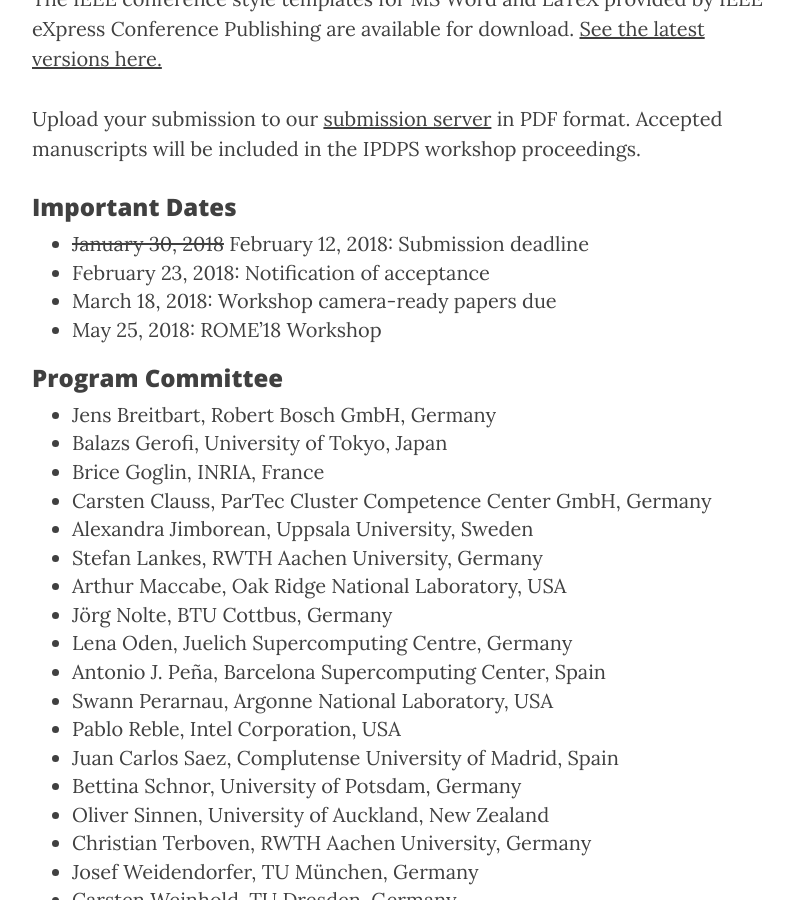
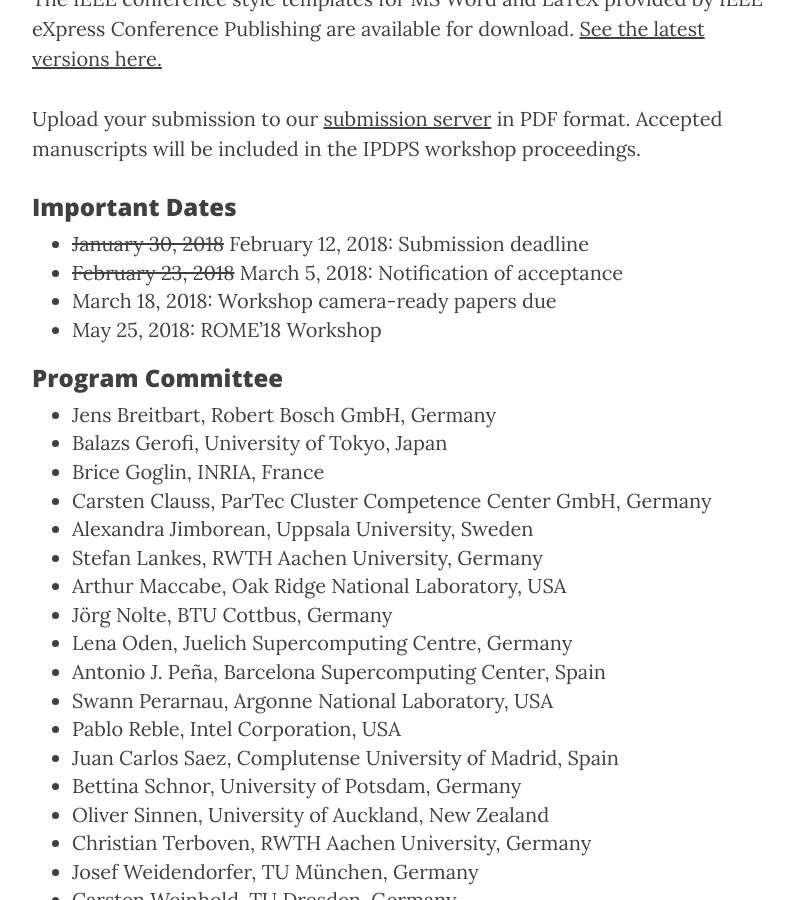
Before and after one commit to WROME/wrome.github.io, a Jekyll site: the page built from vancouver2018.md, in a window 1280 px wide and 900 px high, scrolled down 2778 px. Shown: the whole window, without its empty margins (233-1026 px from the left). Built offline with Jekyll 4.4.1, drawn with Linux system fonts in a browser that asks for light colours; nearby versions of some CDN libraries.

Commit message:
update notification deadline

```diff
--- a/vancouver2018.md
+++ b/vancouver2018.md
@@ -53,7 +53,7 @@
 ### Important Dates
 
 * <del>January 30, 2018</del> February 12, 2018: Submission deadline
-* February 23, 2018: Notification of acceptance
+* <del>February 23, 2018</del> March 5, 2018: Notification of acceptance
 * March 18, 2018: Workshop camera-ready papers due
 * May 25, 2018: ROME'18 Workshop
 
```
